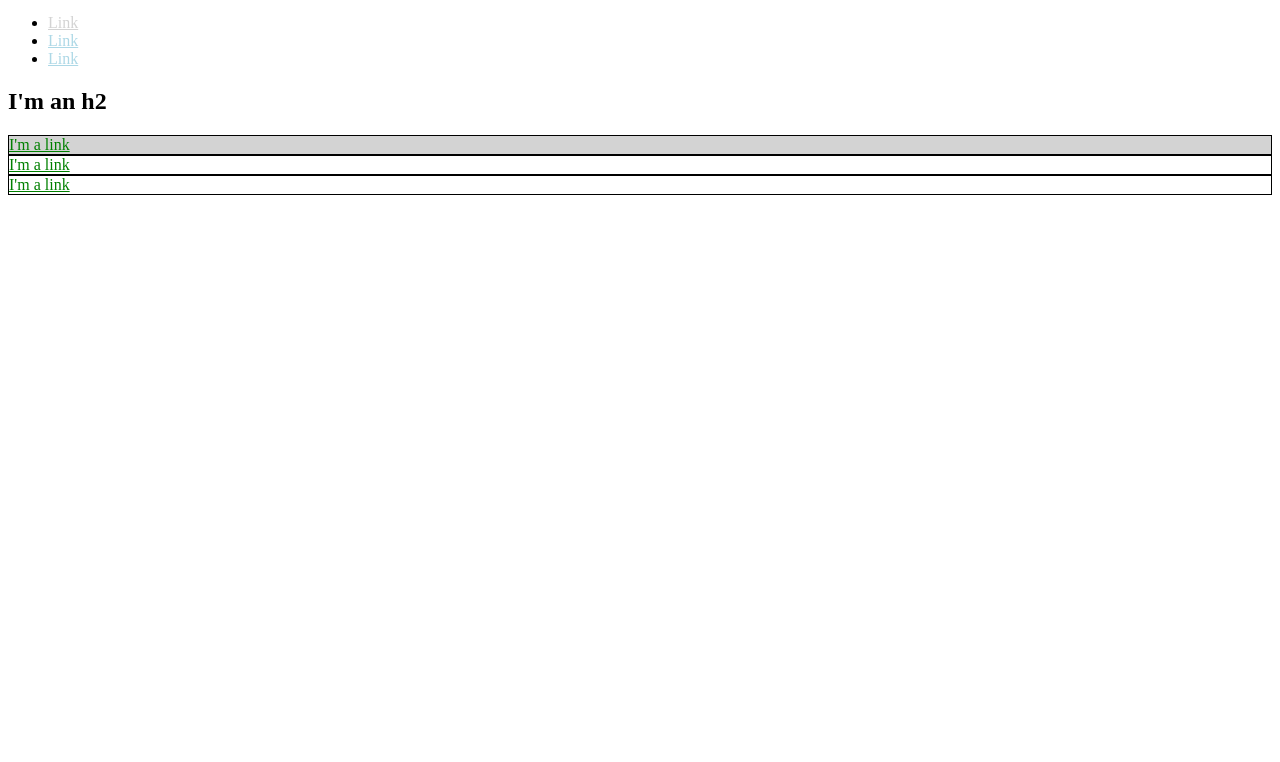
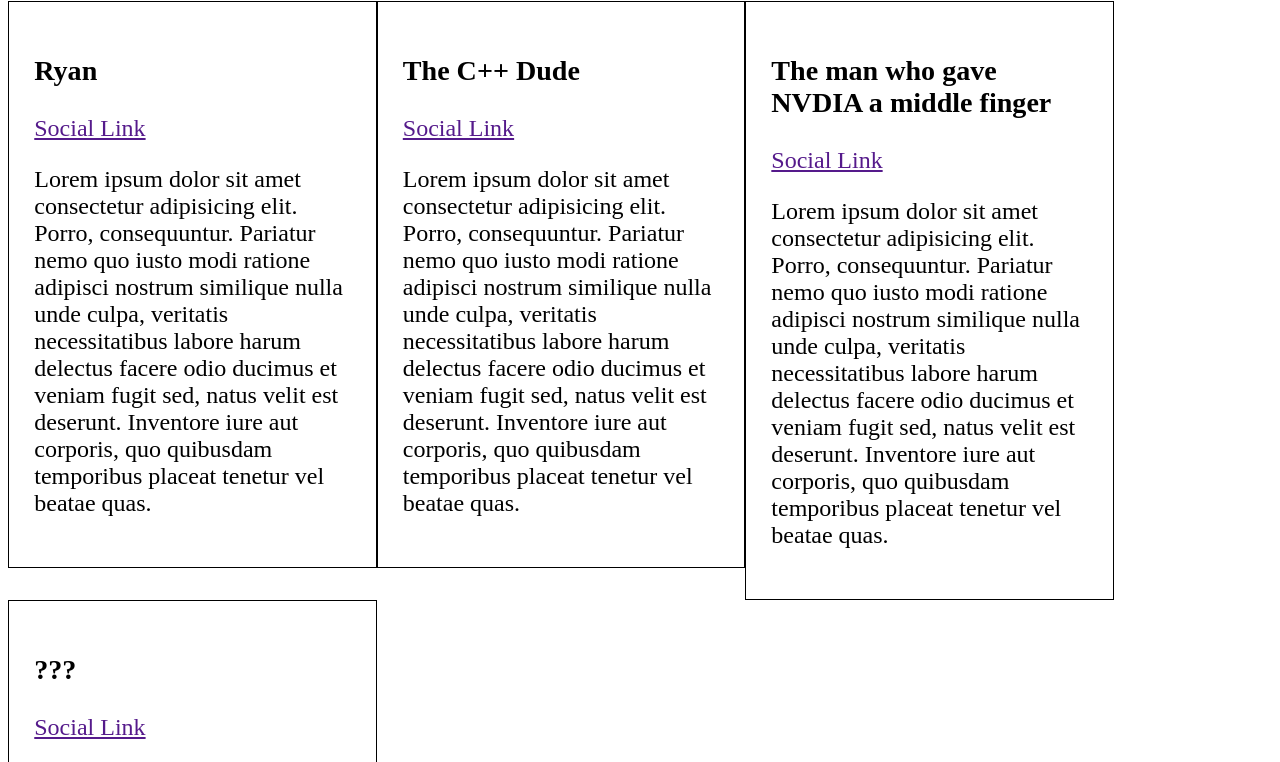
Before and after one commit to Reffin/learn-css, a plain HTML site: page index.html in a window 1280 px wide. Shown: the part 66-828 px from the top of the page. Before the commit the page ends 800 px from the top, so only its background shows below. Drawn offline with Linux system fonts and the light colour scheme.

Commit message:
Adding .bio-wrapper and .bio-wrapper:after in style.css

```diff
--- /dev/null
+++ b/css/style.css
@@ -0,0 +1,20 @@
+.bio-box {
+    border: 1px solid black;
+    float: left;
+    font-size: 1 rem;
+    padding: 2%;
+    width: 25%;
+}
+
+.bio-wrapper {
+    font-size: 24px;
+}
+
+.bio-wrapper:after {
+    visibility: hidden;
+    display: block;
+    font-size: 0;
+    content: " ";
+    clear: both;
+    height: 0;
+}
--- a/index.html
+++ b/index.html
@@ -1,65 +1,76 @@
 <!DOCTYPE html>
 <html lang="en">
+
 <head>
-    <meta charset="UTF-8">
-    <meta http-equiv="X-UA-Compatible" content="IE=edge">
-    <meta name="viewport" content="width=device-width, initial-scale=1.0">
-    <title>My HTML</title>
+   <meta charset="UTF-8">
+   <meta http-equiv="X-UA-Compatible" content="IE=edge">
+   <meta name="viewport" content="width=device-width, initial-scale=1.0">
+   <link rel="stylesheet" href="css/style.css" />
+   <title> Intermediate CSS</title>
 
 
-<style>
-   div {
-        border: 1px solid #000;
-    }
+</head>
 
-    div a {
-        color: green;
-    }
-     li a {
-        color:red;
-     }
-     #special-link {
-        color:lightgray;
-     }
-     .regular-link {
-        color:lightblue
-     }
-      #exec-bio {
-         background-color: lightgray;
-      }
-      .bio-box  {
-         border: 1px solid #000;
-      }
-      .bio-box a {
-         color: green;
-      }
-      .alert {
-         background: red;
-      }
-      #exec-bio.alert {
-         background:red;
-      }
-     h1 {
-      background: blue;
-      color:#000;
-     }
+<body>
+
+   <h2>I'm an h2</h2>
+
+   <div class="bio-wrapper">
+      <div class="bio-box">
+
+         <h3> Ryan </h3>
+         <a href="">Social Link</a>
+
+         <p> Lorem ipsum dolor sit amet consectetur adipisicing elit. Porro, consequuntur. Pariatur nemo quo iusto modi
+            ratione adipisci nostrum similique nulla unde culpa, veritatis necessitatibus labore harum delectus facere
+            odio ducimus et veniam fugit sed, natus velit est deserunt. Inventore iure aut corporis, quo quibusdam
+            temporibus placeat tenetur vel beatae quas.
+         </p>
+      </div>
+
+      <div class="bio-box">
+         <h3>The C++ Dude</h3>
+         <a href="">Social Link</a>
+         <p> Lorem ipsum dolor sit amet consectetur adipisicing elit. Porro, consequuntur. Pariatur nemo quo iusto modi
+            ratione adipisci nostrum similique nulla unde culpa, veritatis necessitatibus labore harum delectus facere
+            odio ducimus et veniam fugit sed, natus velit est deserunt. Inventore iure aut corporis, quo quibusdam
+            temporibus placeat tenetur vel beatae quas.
+         </p>
+      </div>
+      <div class="bio-box">
+         <h3>The man who gave NVDIA a middle finger</h3>
+         <a href="">Social Link</a>
+         <p> Lorem ipsum dolor sit amet consectetur adipisicing elit. Porro, consequuntur. Pariatur nemo quo iusto modi
+            ratione adipisci nostrum similique nulla unde culpa, veritatis necessitatibus labore harum delectus facere
+            odio ducimus et veniam fugit sed, natus velit est deserunt. Inventore iure aut corporis, quo quibusdam
+            temporibus placeat tenetur vel beatae quas.
+         </p>
+      </div>
+      <div class="bio-box">
+
+         <h3>???</h3>
+         <a href="">Social Link</a>
+         <p> Lorem ipsum dolor sit amet consectetur adipisicing elit. Porro, consequuntur. Pariatur nemo quo iusto modi
+            ratione adipisci nostrum similique nulla unde culpa, veritatis necessitatibus labore harum delectus facere
+            odio ducimus et veniam fugit sed, natus velit est deserunt. Inventore iure aut corporis, quo quibusdam
+            temporibus placeat tenetur vel beatae quas.
+         </p>
+
+      </div>
+   </div>
+   <p> Lorem ipsum dolor sit amet consectetur adipisicing elit. Porro, consequuntur. Pariatur nemo quo iusto modi
+      ratione adipisci nostrum similique nulla unde culpa, veritatis necessitatibus labore harum delectus facere
+      odio ducimus et veniam fugit sed, natus velit est deserunt. Inventore iure aut corporis, quo quibusdam
+      temporibus placeat tenetur vel beatae quas.
+   </p>
+   <h3>Hello</h3>
+   <p> Lorem ipsum dolor sit amet consectetur adipisicing elit. Porro, consequuntur. Pariatur nemo quo iusto modi
+      ratione adipisci nostrum similique nulla unde culpa, veritatis necessitatibus labore harum delectus facere
+      odio ducimus et veniam fugit sed, natus velit est deserunt. Inventore iure aut corporis, quo quibusdam
+      temporibus placeat tenetur vel beatae quas.
+   </p>
 
 
-    </style>
-    </head>
-<body>
+</body>
 
-    <h1>I'm an h1</h1>
-    <ul>
-        <li><a href="https://example.com" id="special-link">Link</a></li>
-        <li><a href="https://example.com" class="regular-link">Link</a></li>
-        <li><a href="https://example.com" class="regular-link">Link</a></li>
-    </ul>
-
-<h2>I'm an h2</h2>
-<div id="exec-bio" class="bio-box"><a href="https://example.com">I'm a link</a></div>
-<div class="bio-box"><a href="https://example.com">I'm a link</a></div>
-<div class="bio-box"><a href="https://example.com">I'm a link</a></div>
-
-</body>
 </html>
```
